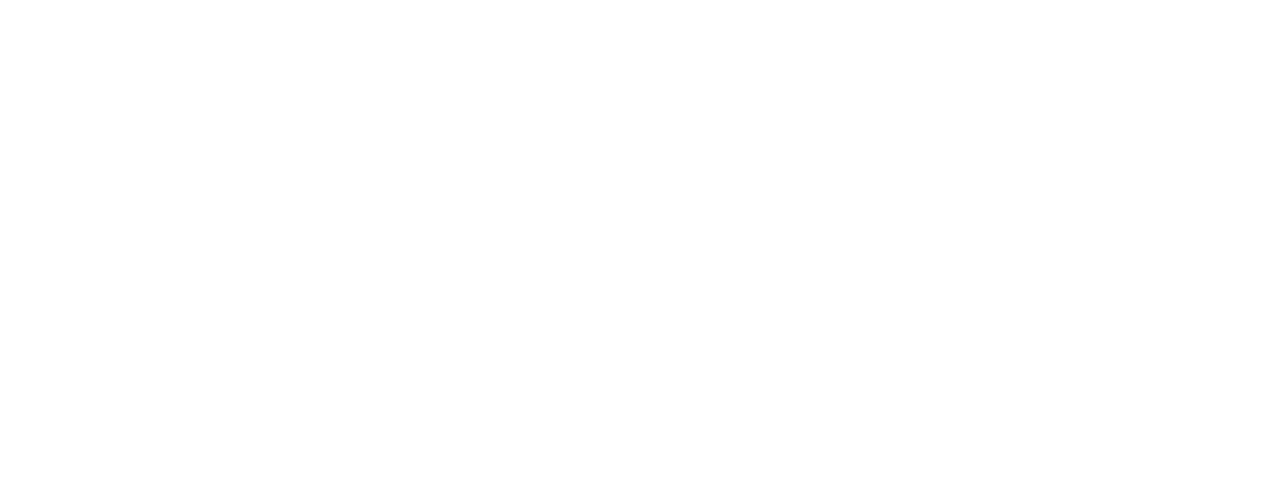
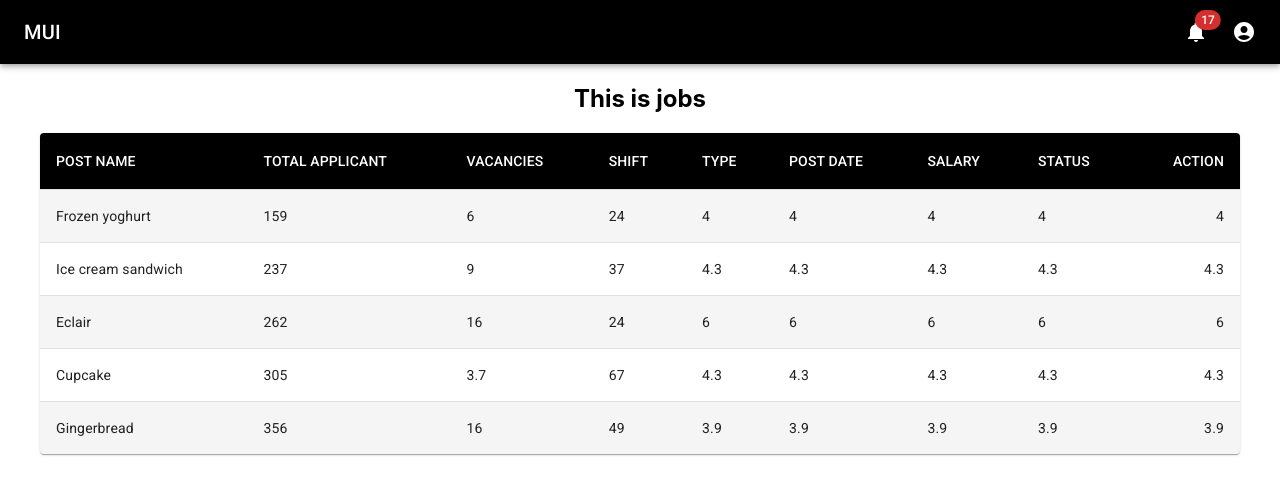
Before and after one commit to DevBobi/Job-Portal, a React (Create React App) app: page /jobs in a window 1280 px wide. Before the commit this address had no page. Shown: the top 494 px of the page. Built offline with nearby package versions, Linux system fonts and the light colour scheme.

Commit message:
post applied for creating user

```diff
--- a/package.json
+++ b/package.json
@@ -13,8 +13,6 @@
     "@testing-library/react": "^12.1.2",
     "@testing-library/user-event": "^13.5.0",
     "axios": "^0.24.0",
-    "date-fns": "^2.27.0",
-    "firebase": "^9.6.1",
     "react": "^17.0.2",
     "react-dom": "^17.0.2",
     "react-router-dom": "^6.2.1",
@@ -44,5 +42,6 @@
       "last 1 firefox version",
       "last 1 safari version"
     ]
-  }
+  },
+  "proxy": "https://tf-practical.herokuapp.com"
 }
--- a/src/App.js
+++ b/src/App.js
@@ -7,6 +7,7 @@
 } from "react-router-dom";
 import Login from './Pages/Login/Login';
 import Registration from './Pages/Registration/Registration';
+import Jobs from './Pages/Jobs/Jobs';
 
 
 function App() {
@@ -20,6 +21,8 @@
           </Route>
           <Route path="/register" element={<Registration />}>
           </Route>
+          <Route path="/jobs" element={<Jobs />}>
+          </Route>
         </Routes>
       </Router>
     </div>
--- /dev/null
+++ b/src/Pages/Jobs/Jobs.js
@@ -0,0 +1,91 @@
+import Header from '../Shared/Header/Header';
+import * as React from 'react';
+import { styled } from '@mui/material/styles';
+import TableCell, { tableCellClasses } from '@mui/material/TableCell';
+import TableRow from '@mui/material/TableRow';
+
+import { Box } from '@mui/system';
+import { Paper, Table, TableBody, TableContainer, TableHead } from '@mui/material';
+
+const StyledTableCell = styled(TableCell)(({ theme }) => ({
+    [`&.${tableCellClasses.head}`]: {
+        backgroundColor: theme.palette.common.black,
+        color: theme.palette.common.white,
+    },
+    [`&.${tableCellClasses.body}`]: {
+        fontSize: 14,
+    },
+}));
+
+const StyledTableRow = styled(TableRow)(({ theme }) => ({
+    '&:nth-of-type(odd)': {
+        backgroundColor: theme.palette.action.hover,
+    },
+    // hide last border
+    '&:last-child td, &:last-child th': {
+        border: 0,
+    },
+}));
+
+function createData(name, calories, fat, carbs, protein) {
+    return { name, calories, fat, carbs, protein };
+}
+
+const rows = [
+    createData('Frozen yoghurt', 159, 6.0, 24, 4.0),
+    createData('Ice cream sandwich', 237, 9.0, 37, 4.3),
+    createData('Eclair', 262, 16.0, 24, 6.0),
+    createData('Cupcake', 305, 3.7, 67, 4.3),
+    createData('Gingerbread', 356, 16.0, 49, 3.9),
+];
+
+const Jobs = () => {
+    return (
+        <div>
+            <Header />
+            <h2>This is jobs</h2>
+            <Box
+                sx={{
+                    mx: 5
+                }}
+            >
+                <TableContainer component={Paper}>
+                    <Table sx={{ minWidth: 700 }} aria-label="customized table">
+                        <TableHead>
+                            <TableRow>
+                                <StyledTableCell>POST NAME</StyledTableCell>
+                                <StyledTableCell >TOTAL APPLICANT</StyledTableCell>
+                                <StyledTableCell >VACANCIES</StyledTableCell>
+                                <StyledTableCell >SHIFT</StyledTableCell>
+                                <StyledTableCell >TYPE</StyledTableCell>
+                                <StyledTableCell >POST DATE</StyledTableCell>
+                                <StyledTableCell >SALARY</StyledTableCell>
+                                <StyledTableCell >STATUS</StyledTableCell>
+                                <StyledTableCell align="right">ACTION</StyledTableCell>
+                            </TableRow>
+                        </TableHead>
+                        <TableBody>
+                            {rows.map((row) => (
+                                <StyledTableRow key={row.name}>
+                                    <StyledTableCell component="th" scope="row">
+                                        {row.name}
+                                    </StyledTableCell>
+                                    <StyledTableCell >{row.calories}</StyledTableCell>
+                                    <StyledTableCell >{row.fat}</StyledTableCell>
+                                    <StyledTableCell >{row.carbs}</StyledTableCell>
+                                    <StyledTableCell >{row.protein}</StyledTableCell>
+                                    <StyledTableCell >{row.protein}</StyledTableCell>
+                                    <StyledTableCell >{row.protein}</StyledTableCell>
+                                    <StyledTableCell >{row.protein}</StyledTableCell>
+                                    <StyledTableCell align="right">{row.protein}</StyledTableCell>
+                                </StyledTableRow>
+                            ))}
+                        </TableBody>
+                    </Table>
+                </TableContainer>
+            </Box>
+        </div>
+    );
+};
+
+export default Jobs;
--- a/src/Pages/Shared/Header/Header.js
+++ b/src/Pages/Shared/Header/Header.js
@@ -16,45 +16,6 @@
 import NotificationsIcon from '@mui/icons-material/Notifications';
 import MoreIcon from '@mui/icons-material/MoreVert';
 
-const Search = styled('div')(({ theme }) => ({
-    position: 'relative',
-    borderRadius: theme.shape.borderRadius,
-    backgroundColor: alpha(theme.palette.common.white, 0.15),
-    '&:hover': {
-        backgroundColor: alpha(theme.palette.common.white, 0.25),
-    },
-    marginRight: theme.spacing(2),
-    marginLeft: 0,
-    width: '100%',
-    [theme.breakpoints.up('sm')]: {
-        marginLeft: theme.spacing(3),
-        width: 'auto',
-    },
-}));
-
-const SearchIconWrapper = styled('div')(({ theme }) => ({
-    padding: theme.spacing(0, 2),
-    height: '100%',
-    position: 'absolute',
-    pointerEvents: 'none',
-    display: 'flex',
-    alignItems: 'center',
-    justifyContent: 'center',
-}));
-
-const StyledInputBase = styled(InputBase)(({ theme }) => ({
-    color: 'inherit',
-    '& .MuiInputBase-input': {
-        padding: theme.spacing(1, 1, 1, 0),
-        // vertical padding + font size from searchIcon
-        paddingLeft: `calc(1em + ${theme.spacing(4)})`,
-        transition: theme.transitions.create('width'),
-        width: '100%',
-        [theme.breakpoints.up('md')]: {
-            width: '20ch',
-        },
-    },
-}));
 
 export default function Header() {
     const [anchorEl, setAnchorEl] = React.useState(null);
@@ -119,14 +80,7 @@
             open={isMobileMenuOpen}
             onClose={handleMobileMenuClose}
         >
-            <MenuItem>
-                <IconButton size="large" aria-label="show 4 new mails" color="inherit">
-                    <Badge badgeContent={4} color="error">
-                        <MailIcon />
-                    </Badge>
-                </IconButton>
-                <p>Messages</p>
-            </MenuItem>
+
             <MenuItem>
                 <IconButton
                     size="large"
@@ -156,41 +110,21 @@
 
     return (
         <Box sx={{ flexGrow: 1 }}>
-            <AppBar position="static">
+            <AppBar sx={{ bgcolor: "black" }} position="static">
                 <Toolbar>
-                    <IconButton
-                        size="large"
-                        edge="start"
-                        color="inherit"
-                        aria-label="open drawer"
-                        sx={{ mr: 2 }}
-                    >
-                        <MenuIcon />
-                    </IconButton>
+
                     <Typography
                         variant="h6"
                         noWrap
                         component="div"
-                        sx={{ display: { xs: 'none', sm: 'block' } }}
+                        sx={{ display: { sm: 'block' } }}
                     >
                         MUI
                     </Typography>
-                    <Search>
-                        <SearchIconWrapper>
-                            <SearchIcon />
-                        </SearchIconWrapper>
-                        <StyledInputBase
-                            placeholder="Search…"
-                            inputProps={{ 'aria-label': 'search' }}
-                        />
-                    </Search>
+
                     <Box sx={{ flexGrow: 1 }} />
                     <Box sx={{ display: { xs: 'none', md: 'flex' } }}>
-                        <IconButton size="large" aria-label="show 4 new mails" color="inherit">
-                            <Badge badgeContent={4} color="error">
-                                <MailIcon />
-                            </Badge>
-                        </IconButton>
+
                         <IconButton
                             size="large"
                             aria-label="show 17 new notifications"
--- a/src/Utilites/axios.js
+++ b/src/Utilites/axios.js
@@ -1 +1,23 @@
-import axios from "axios";
+import axios from 'axios';
+
+const instance = axios.create({
+    baseURL: '/api',
+});
+instance.defaults.headers['Vary'] = '*';
+instance.defaults.headers['Content-Type'] = 'application/json';
+
+instance.interceptors.request.use(
+    (config) => {
+        if (!config.headers.Authorization) {
+            const token = JSON.parse(localStorage.getItem('jwt')) || null;
+
+            // if (token) {
+            //     config.headers.Authorization = Bearer ${ token };
+            // }
+        }
+        return config;
+    },
+    (error) => Promise.reject(error)
+);
+
+export default instance;
```
Also changed, not shown: src/Pages/Registration/Registration.js (+76 -73 lines), 1 other file (tests, documents, lock files or other folders).
